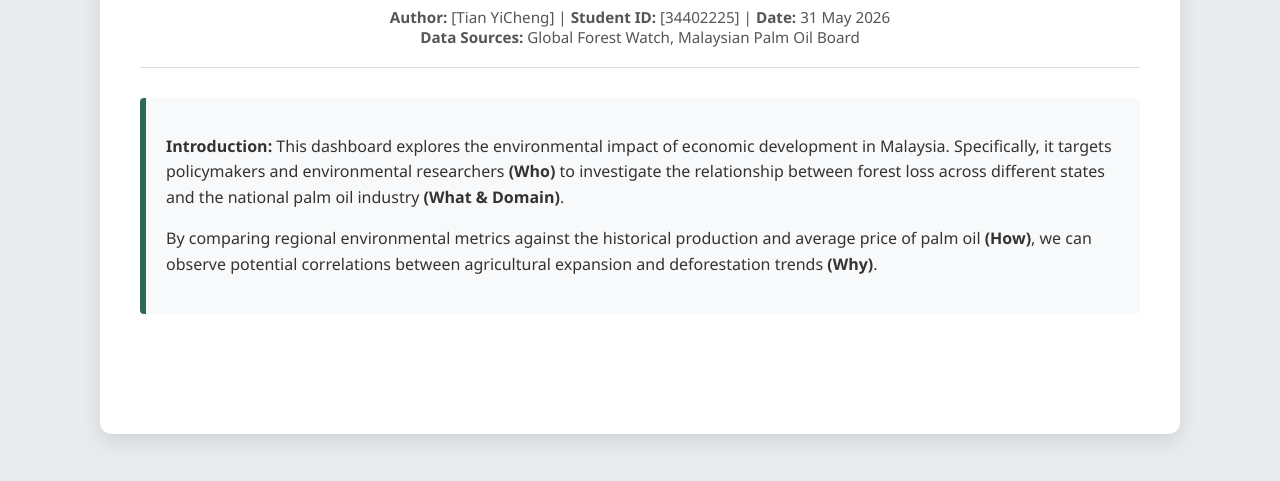
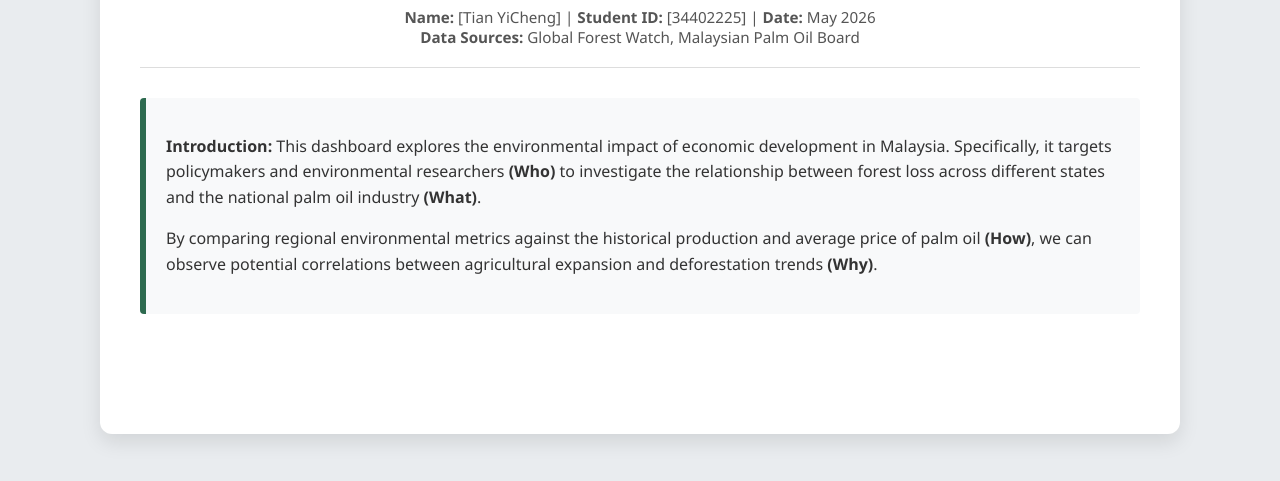
Before and after one commit to wtia0007/FIT2179-DV2, a plain HTML site: page index.html in a window 1280 px wide. Shown: the part 135-616 px from the top of the page. Drawn offline with Linux system fonts and the light colour scheme; a script that the page names is missing.

Commit message:
Update index.html

```diff
--- a/index.html
+++ b/index.html
@@ -77,12 +77,12 @@
     <h1>The Price of Growth: Malaysia's Forest Loss & Palm Oil</h1>
 
     <div class="metadata">
-      <strong>Author:</strong> [Tian YiCheng] | <strong>Student ID:</strong> [34402225] | <strong>Date:</strong> 31 May 2026<br>
+      <strong>Name:</strong> [Tian YiCheng] | <strong>Student ID:</strong> [34402225] | <strong>Date:</strong> May 2026<br>
       <strong>Data Sources:</strong> Global Forest Watch, Malaysian Palm Oil Board
     </div>
 
     <div class="story-box">
-      <p><strong>Introduction:</strong> This dashboard explores the environmental impact of economic development in Malaysia. Specifically, it targets policymakers and environmental researchers <strong>(Who)</strong> to investigate the relationship between forest loss across different states and the national palm oil industry <strong>(What & Domain)</strong>.</p>
+      <p><strong>Introduction:</strong> This dashboard explores the environmental impact of economic development in Malaysia. Specifically, it targets policymakers and environmental researchers <strong>(Who)</strong> to investigate the relationship between forest loss across different states and the national palm oil industry <strong>(What)</strong>.</p>
       <p>By comparing regional environmental metrics against the historical production and average price of palm oil <strong>(How)</strong>, we can observe potential correlations between agricultural expansion and deforestation trends <strong>(Why)</strong>.</p>
     </div>
 
```
